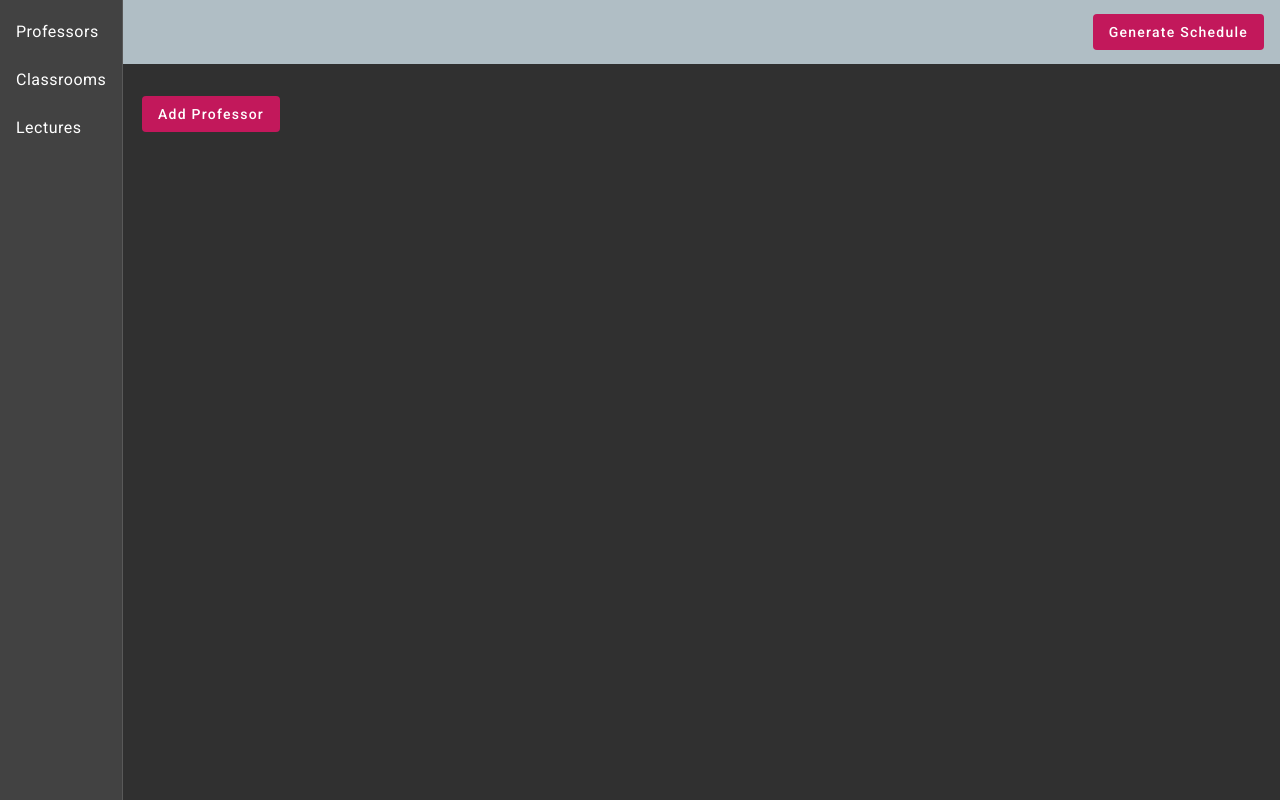
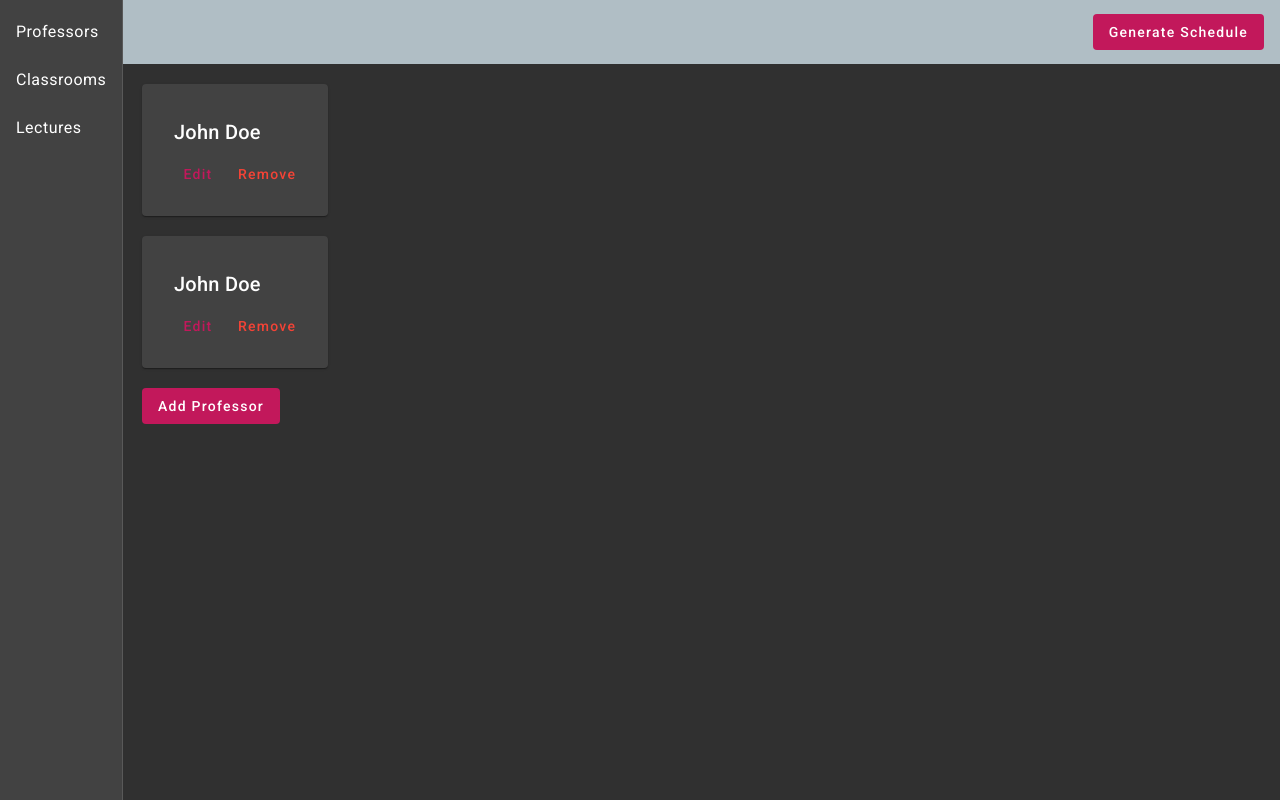
Before and after one commit to SerhiiYahdzhyiev/advanced-algorithms-assignment, an Angular app: page /professors in a window 1280 px wide. Built offline with nearby package versions, Linux system fonts and the light colour scheme; data requests are answered from the project's data file.

Commit message:
Sketch basic professor component.

```diff
--- a/src/app/components/professor/professor.component.html
+++ b/src/app/components/professor/professor.component.html
@@ -1 +1,15 @@
-<p>{{ professor!.title }}</p>
+<mat-card>
+  <mat-card-content>
+    <mat-card-header>
+      <mat-card-title>
+        {{professor!.fullName}}
+      </mat-card-title>
+    </mat-card-header>
+    <mat-card-actions>
+      <button mat-button color="primary" (click)="isEditing ? save() : startEditing()">
+        {{isEditing ?"Save":"Edit"}}
+      </button>
+      <button mat-button color="warn" (click)="remove()">Remove</button>
+    </mat-card-actions>
+  </mat-card-content>
+</mat-card>
--- a/src/app/components/professor/professor.component.ts
+++ b/src/app/components/professor/professor.component.ts
@@ -1,12 +1,40 @@
+import { CommonModule } from "@angular/common";
 import { Component, Input } from "@angular/core";
+import { MatButtonModule } from "@angular/material/button";
+import { MatCardModule } from "@angular/material/card";
 import { Professor } from "@interfaces";
+import { CRUDService } from "@services";
 
 @Component({
   standalone: true,
   selector: "professor",
   templateUrl: "./professor.component.html",
+  styleUrl: "./professor.component.css",
+  imports: [
+    CommonModule,
+    MatCardModule,
+    MatButtonModule,
+  ],
+  providers: [CRUDService],
 })
 export class ProfessorComponent {
   @Input()
   professor: Professor | null = null;
+
+  isEditing: boolean = false;
+
+  constructor(private crudService: CRUDService) { }
+
+  startEditing() {
+    this.isEditing = true;
+  }
+
+  save() {
+    //TODO: Realize
+    this.isEditing = false;
+  }
+
+  remove() {
+    this.crudService.delete("professors", this.professor!.id);
+  }
 }
```
